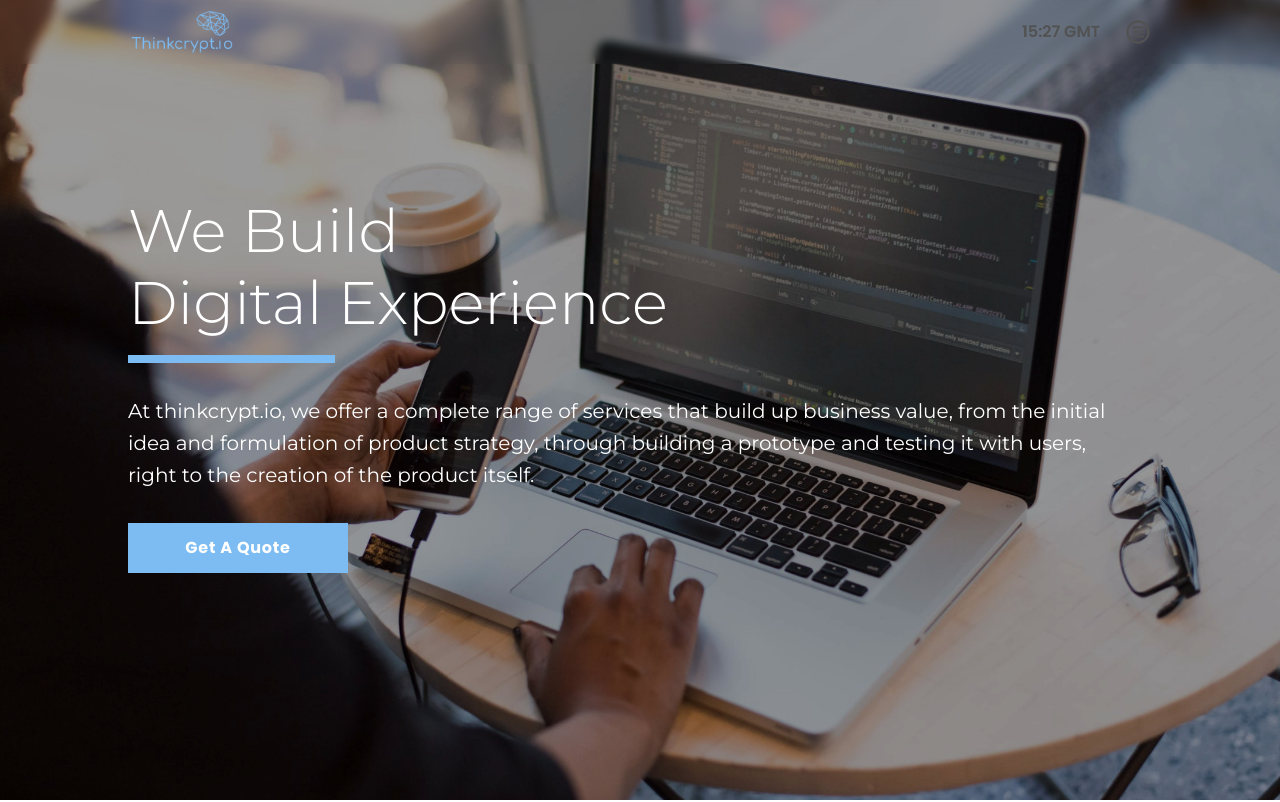
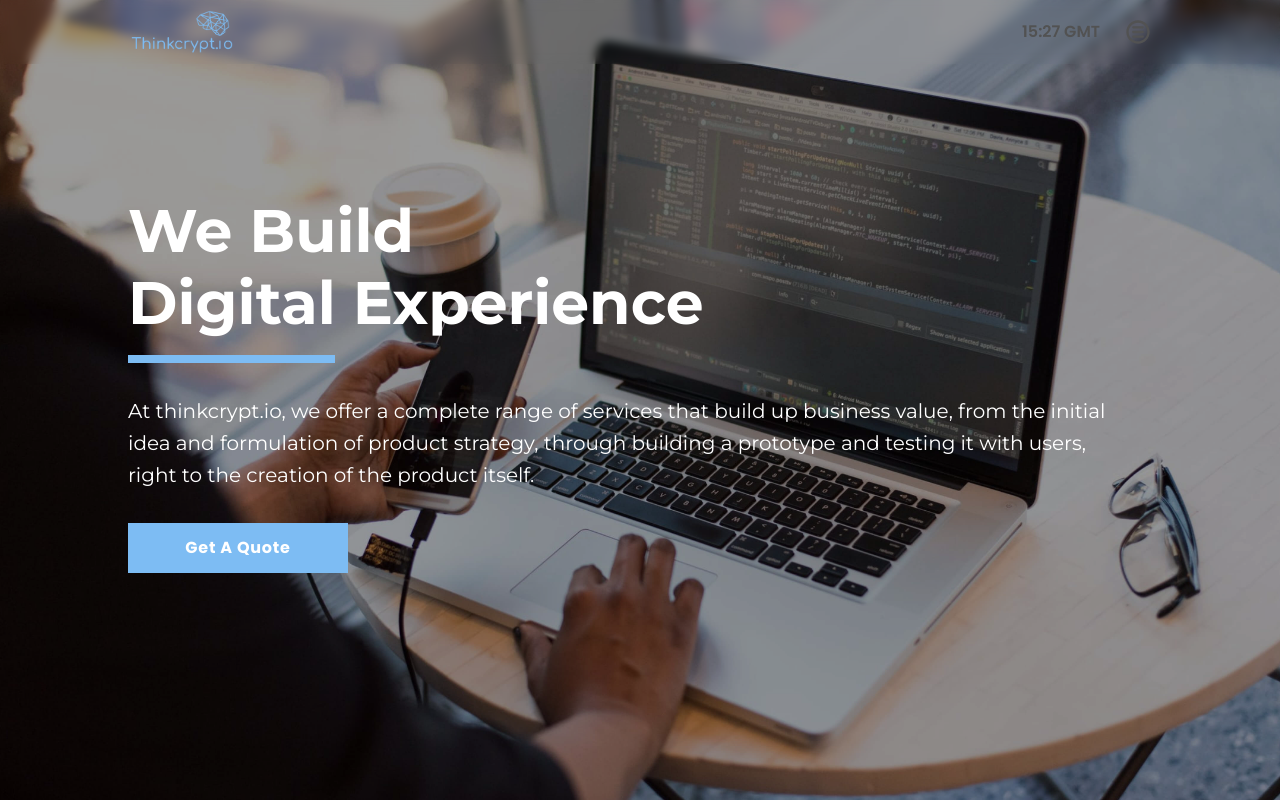
Before and after one commit to aiasifistiaque/thinkcrypt-website, a Next.js app: page / in a window 1280 px wide. Shown: the top 802 px of the page. Built offline with nearby package versions, Linux system fonts and the light colour scheme; no server answers.

Commit message:
some changes

```diff
--- a/components/home/hero/Hero.js
+++ b/components/home/hero/Hero.js
@@ -49,7 +49,7 @@ const Overlay = styled(Flex)`
 `;
 
 const Title = styled(Heading)`
-	font-weight: 300;
+	font-weight: 800;
 	line-height: 1.2;
 `;
 
@@ -71,7 +71,7 @@ const Hero = () => {
 	return (
 		<Container>
 			<Overlay>
-				<Title size='3xl'>
+				<Title size='3xl' fontWeight={800}>
 					We Build
 					<br /> Digital Experience
 				</Title>
```
